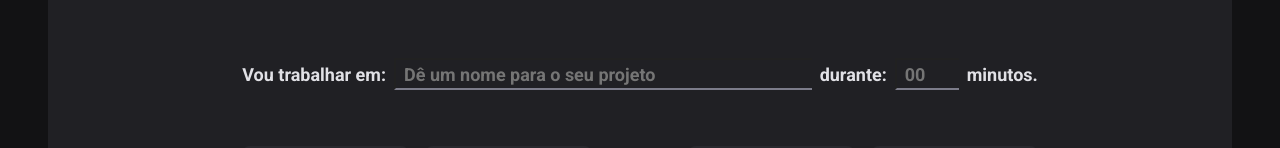
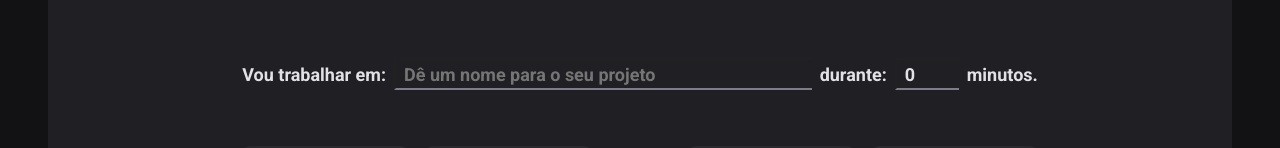
Before and after one commit to Isabelle0210/Timer-Pomodoro, a React (Vite) app in the folder Pomodoro-Timer/: page / in a window 1280 px wide. Shown: the part 162-310 px from the top of the page. Built offline with nearby package versions, Linux system fonts and the light colour scheme.

Commit message:
validações nos formularios com typescript

```diff
--- a/Pomodoro-Timer/package.json
+++ b/Pomodoro-Timer/package.json
@@ -10,12 +10,14 @@
     "preview": "vite preview"
   },
   "dependencies": {
+    "@hookform/resolvers": "^3.9.0",
     "phosphor-react": "^1.4.1",
     "react": "^18.3.1",
     "react-dom": "^18.3.1",
     "react-hook-form": "^7.52.2",
     "react-router-dom": "^6.26.1",
-    "styled-components": "^6.1.12"
+    "styled-components": "^6.1.12",
+    "zod": "^3.23.8"
   },
   "devDependencies": {
     "@eslint/js": "^9.9.0",
--- a/Pomodoro-Timer/src/pages/Home/index.tsx
+++ b/Pomodoro-Timer/src/pages/Home/index.tsx
@@ -1,7 +1,8 @@
 import { Play } from "phosphor-react";
 import { CountDownContainer, FormContainer, HomeContainer, MinutesAmountInput, Separator, StartContdownButton, TaskInput } from "./style";
-import { useState } from "react";
 import { useForm } from 'react-hook-form';
+import { zodResolver } from '@hookform/resolvers/zod'
+import * as zod from 'zod';
 
 //controlled manter em tempo real o valor do input no estado do componente
 //uncontrolled pegar o valor do input no momento do submit do formulário
@@ -9,12 +10,44 @@ import { useForm } from 'react-hook-form';
 //retorn onChnge, onBlur, value, name, ref
 export function Home() {
 
-    const {register, handleSubmit, watch} = useForm();
+    const newCycleFormValidationSchema = zod.object(
+        {
+            task: zod.string().min(1, 'informe a tarefa'),//aqui eu estou dizendo que o campo task é uma string e que o tamanho minimo é 1
+            minutesAmount: zod.number().min(5, 'informe um valor maior que 5').max(60, 'informe um valor menor que 60')//aqui eu estou dizendo que o campo minutesAmount é um número e que o valor minimo é 5 e o valor maximo é 60
+        }
+    )
 
-    function handleCreatNewCycle(data) {
+    type NewCycleFormData = zod.infer<typeof newCycleFormValidationSchema> //aqui eu estou criando um tipo de dado que é um objeto que tem duas propriedades, task e minutesAmount
+    //typeof serve para referenciar um dado js para o typescript
+    //o infer é automatizar o processo da typagem de algo
+
+
+    // interface NewCycleFormData { //aqui eu estou criando um tipo de dado que é um objeto que tem duas propriedades, task e minutesAmount
+    //     task : string;
+    //     minutesAmount: number;
+    // }
+
+
+    const {register, handleSubmit, watch, reset} = useForm<NewCycleFormData>({
+        //aqui estou passando um resolver que é um objt de configuração que é o zodResolver, e dentro do zod eu preciso passar qual é o meu esquema de validação
+        resolver: zodResolver(newCycleFormValidationSchema),
+        defaultValues: { //aqui posso passar os valores iniciais de cada campo
+            task: '',
+            minutesAmount: 0,
+        }
+    }); //register é um metodo que adiciona um input ao formulário
+    //watch é um método que fica escutando o valor de um input
+    //handleSubmit é um método que recebe uma função que será executada quando o formulário for submetido
+    //o useForm é como se eu tivesse criando um novo formulario para a aplicação
+
+    function handleCreatNewCycle(data: NewCycleFormData) {
         console.log(data);
+        reset(); //aqui eu estou limpando o valor do input
     }
-    const task = watch ('task');
+    const task = watch ('task');//aqui eu estou pegando o valor do input task
+    const isSubmitButtonDisabled = !task
+
+
 return (
     <HomeContainer>
         <form onSubmit={handleSubmit(handleCreatNewCycle)}>
@@ -47,7 +80,6 @@ return (
                         />
                     <span>minutos.</span>
             </FormContainer>
-
             <CountDownContainer>
                 <span>0</span>
                 <span>0</span>
```
Also changed, not shown: 1 other file (tests, documents, lock files or other folders). Lines whose indentation alone changed are shown as unchanged.
